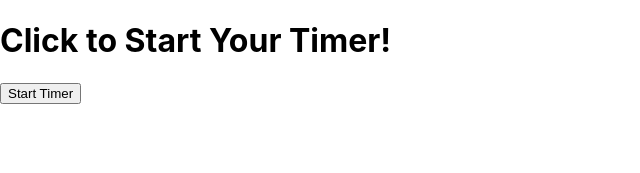
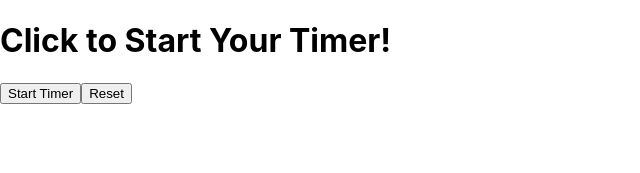
Before and after one commit to hopegiometti/pomodoro-timer, a React (Create React App) app: page / in a window 1280 px wide. Shown: the top 173 px of the page, without its empty margins (0-640 px from the left). Built offline with nearby package versions, Linux system fonts and the light colour scheme.

Commit message:
added reset button

```diff
--- a/src/Home.js
+++ b/src/Home.js
@@ -14,6 +14,12 @@ export const Home = (props) => {
 
     const stopTimer = () => {
         setStart(false)
+        setTimerButton("start")
+    }
+
+    const resetTimer = () => {
+        setStart(false)
+        setCounter(60)
         setTimerButton("start")
     }
 
@@ -34,7 +40,7 @@ export const Home = (props) => {
 
     return(<>
         {start ? <><h1>Time Remaining: {counter}</h1><Timer setCounter={setCounter} counter={counter}/></> : <h1>Click to Start Your Timer!</h1>}
-        {timerButton === "start" ? <button onClick={startTimer}>Start Timer</button> : <button onClick={stopTimer}>Stop Timer</button>}
+        {timerButton === "start" ? <><button onClick={startTimer}>Start Timer</button><button onClick={resetTimer}>Reset</button></> : <><button onClick={stopTimer}>Stop Timer</button><button onClick={resetTimer}>Reset</button></>}
     </>)
 }
 
```
